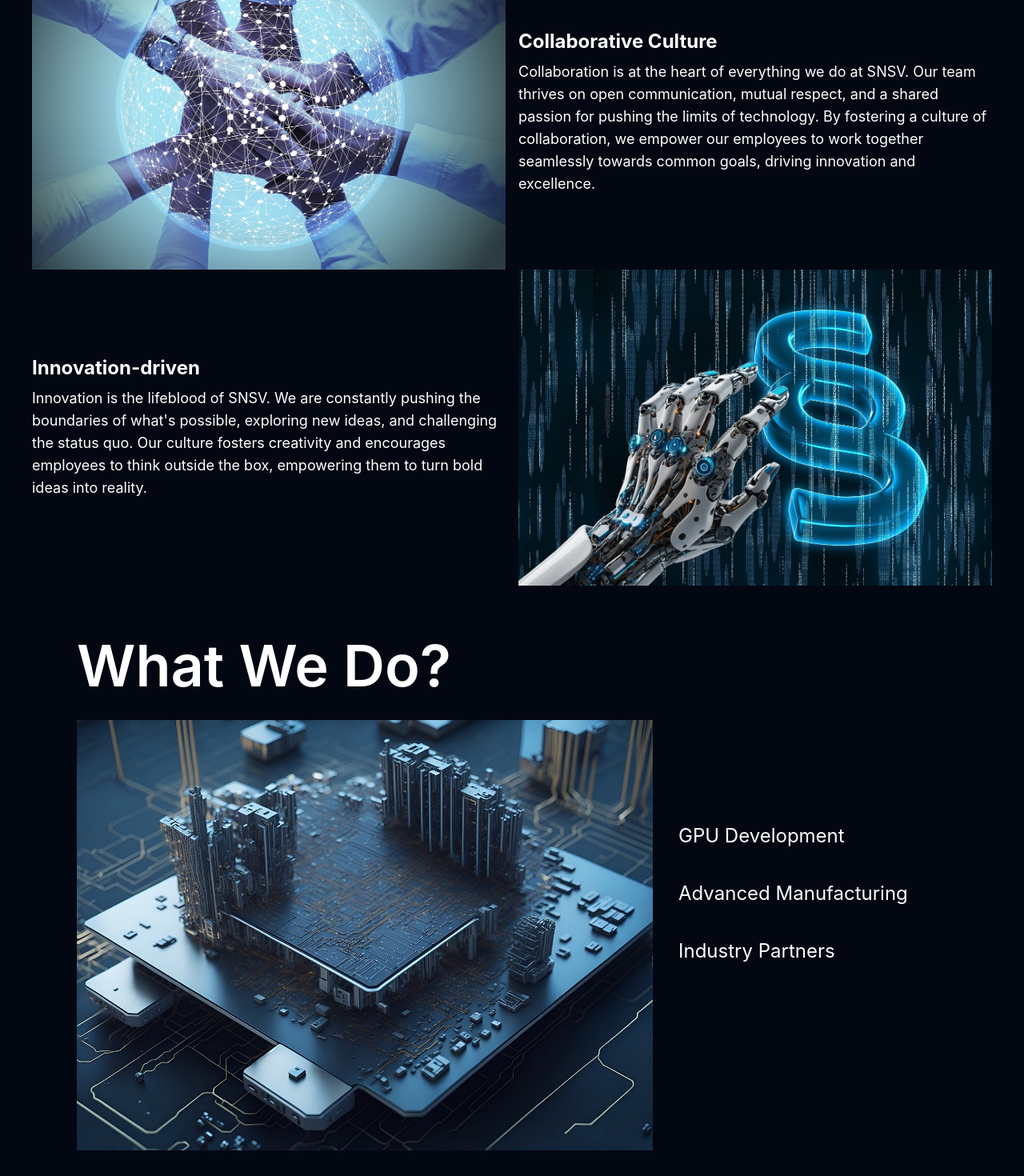
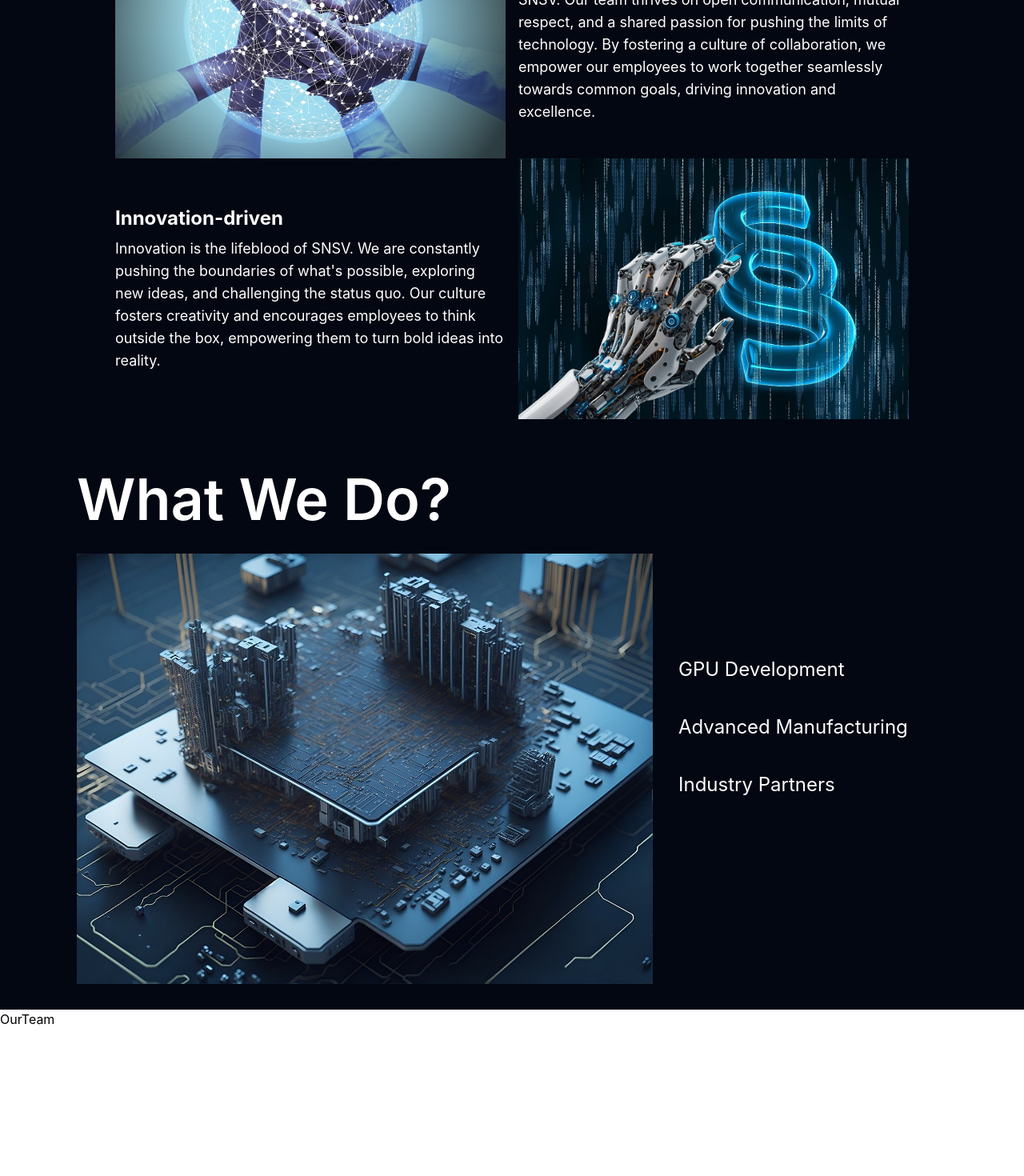
Before and after one commit to jacobirwanto/code-challenge-2, a React (Vite) app: page / in a window 1280 px wide. Shown: the part 1304-2774 px from the top of the page at 80% size. After the commit the page ends 2590 px from the top, so only its background shows below. Built offline with nearby package versions, Linux system fonts and the light colour scheme.

Commit message:
fix(main) fix padding and img size

```diff
--- /dev/null
+++ b/src/components/OurTeam.tsx
@@ -0,0 +1,5 @@
+function OurTeam() {
+  return <div>OurTeam</div>;
+}
+
+export default OurTeam;
--- a/src/components/Overview.tsx
+++ b/src/components/Overview.tsx
@@ -2,7 +2,7 @@ import overviewItem from "../utils/OverviewItem";
 
 function Overview() {
   return (
-    <div className="px-10 py-8 text-white bg-gray-950">
+    <div className="px-10 lg:px-36 py-8 text-white bg-gray-950">
       {overviewItem.map((item, index) => (
         <div
           key={index}
--- a/src/components/Page.tsx
+++ /dev/null
@@ -1,5 +0,0 @@
-function Page() {
-  return <div>Page</div>;
-}
-
-export default Page;
--- /dev/null
+++ b/src/components/Testimonials.tsx
@@ -0,0 +1,5 @@
+function Testimonials() {
+  return <div>Page</div>;
+}
+
+export default Testimonials;
--- a/src/components/index.ts
+++ b/src/components/index.ts
@@ -2,3 +2,4 @@ export { default as Navbar } from "./Navbar";
 export { default as Hero } from "./Hero";
 export { default as Overview } from "./Overview";
 export { default as ProductOverview } from "./ProductOverview";
+export { default as OurTeam } from "./OurTeam";
--- a/src/pages/Home.tsx
+++ b/src/pages/Home.tsx
@@ -1,4 +1,10 @@
-import { Navbar, Hero, Overview, ProductOverview } from "../components";
+import {
+  Navbar,
+  Hero,
+  Overview,
+  ProductOverview,
+  OurTeam,
+} from "../components";
 
 function Home() {
   return (
@@ -7,6 +13,7 @@ function Home() {
       <Hero />
       <Overview />
       <ProductOverview />
+      <OurTeam />
     </div>
   );
 }
```
